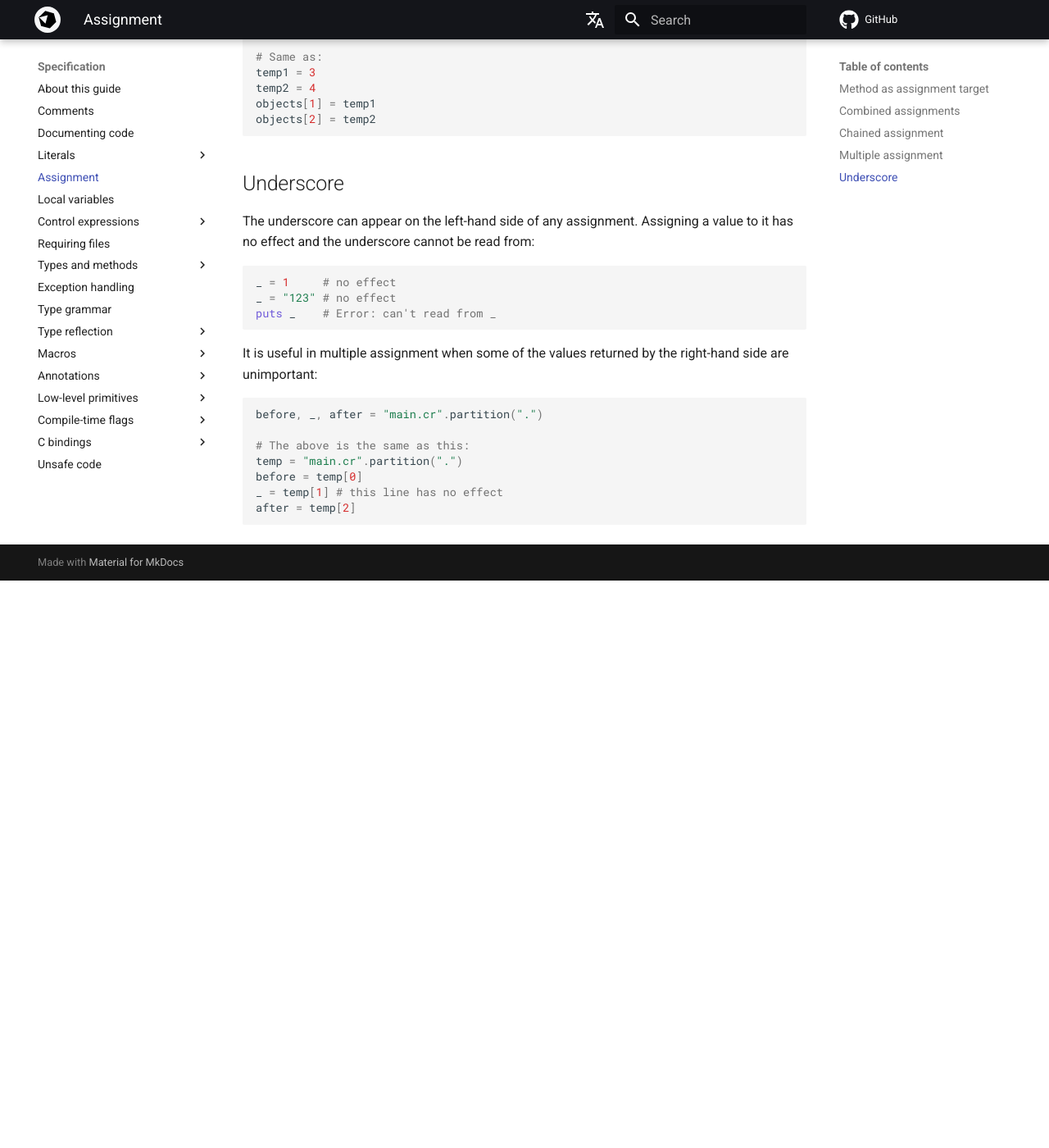
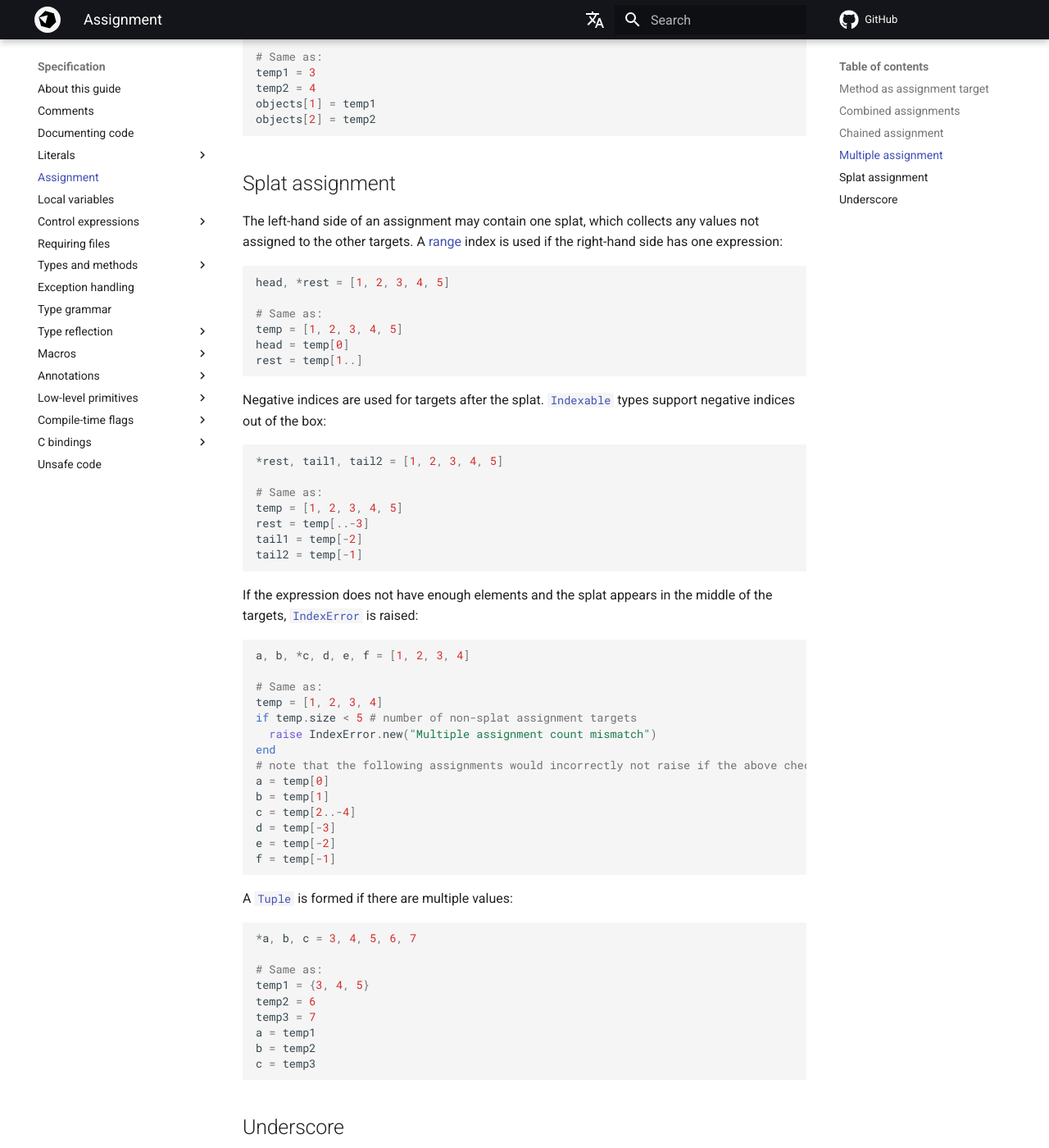
Before and after one commit to crystal-lang/crystal-book, an MkDocs documentation site: the page built from docs/syntax_and_semantics/assignment.md, in a window 1280 px wide and 1400 px high, scrolled down 3449 px. Shown: the whole window at 82% size. Built offline with MkDocs 1.6.1 and Material for MkDocs 9.7.7, drawn with Linux system fonts in a browser that asks for light colours; nearby versions of some CDN libraries; library files that are not in the unit come from our copies; comment, search, counter and statistics services are not loaded; before the commit the page ends 4157 px from its top, so only the background shows below that.

Commit message:
Add docs for splats on the left-hand side of multiple assignments

````diff
--- a/docs/syntax_and_semantics/assignment.md
+++ b/docs/syntax_and_semantics/assignment.md
@@ -171,6 +171,64 @@ objects[1] = temp1
 objects[2] = temp2
 ```
 
+## Splat assignment
+
+The left-hand side of an assignment may contain one splat, which collects any values not assigned to the other targets. A [range](literals/range.md) index is used if the right-hand side has one expression:
+
+```crystal
+head, *rest = [1, 2, 3, 4, 5]
+
+# Same as:
+temp = [1, 2, 3, 4, 5]
+head = temp[0]
+rest = temp[1..]
+```
+
+Negative indices are used for targets after the splat. [`Indexable`](https://crystal-lang.org/api/latest/Indexable.html) types support negative indices out of the box:
+
+```crystal
+*rest, tail1, tail2 = [1, 2, 3, 4, 5]
+
+# Same as:
+temp = [1, 2, 3, 4, 5]
+rest = temp[..-3]
+tail1 = temp[-2]
+tail2 = temp[-1]
+```
+
+If the expression does not have enough elements and the splat appears in the middle of the targets, [`IndexError`](https://crystal-lang.org/api/latest/IndexError.html) is raised:
+
+```crystal
+a, b, *c, d, e, f = [1, 2, 3, 4]
+
+# Same as:
+temp = [1, 2, 3, 4]
+if temp.size < 5 # number of non-splat assignment targets
+  raise IndexError.new("Multiple assignment count mismatch")
+end
+# note that the following assignments would incorrectly not raise if the above check is absent
+a = temp[0]
+b = temp[1]
+c = temp[2..-4]
+d = temp[-3]
+e = temp[-2]
+f = temp[-1]
+```
+
+A [`Tuple`](https://crystal-lang.org/api/latest/Tuple.html) is formed if there are multiple values:
+
+```crystal
+*a, b, c = 3, 4, 5, 6, 7
+
+# Same as:
+temp1 = {3, 4, 5}
+temp2 = 6
+temp3 = 7
+a = temp1
+b = temp2
+c = temp3
+```
+
 ## Underscore
 
 The underscore can appear on the left-hand side of any assignment. Assigning a value to it has no effect and the underscore cannot be read from:
````
